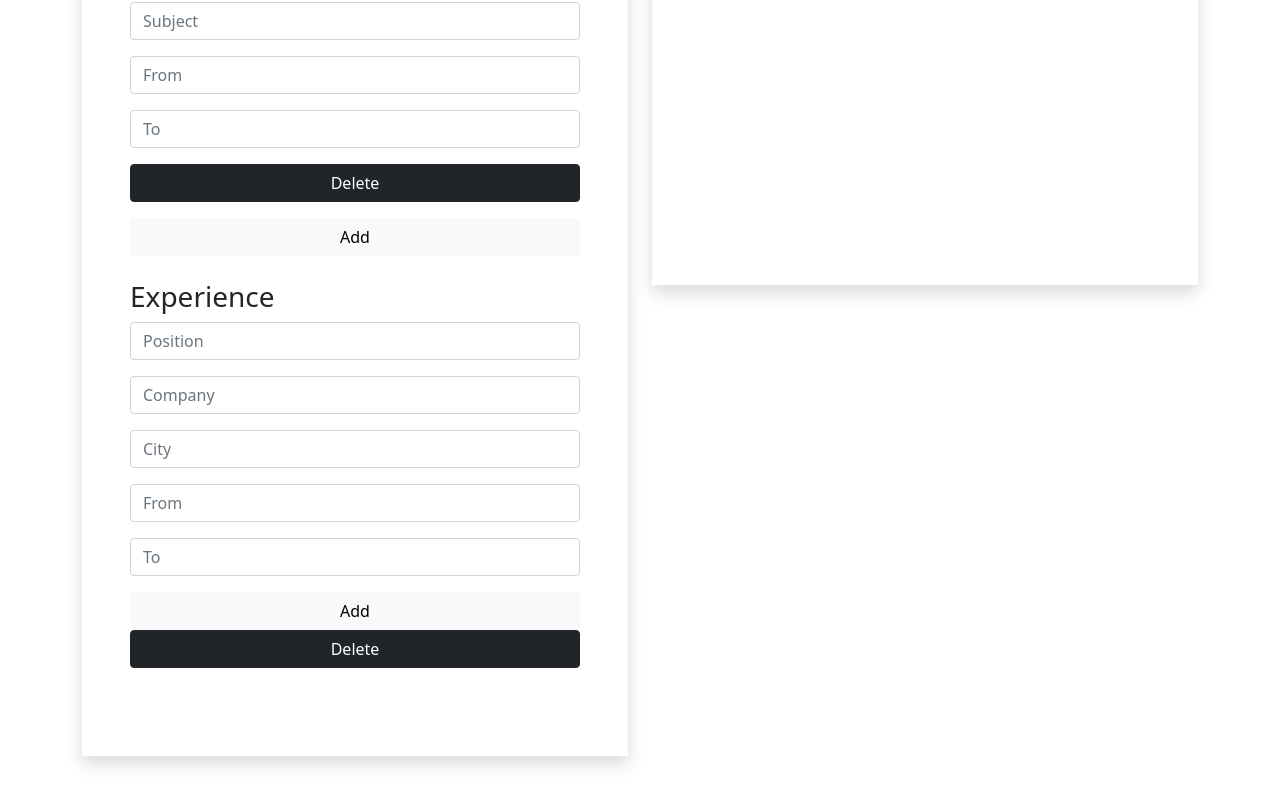
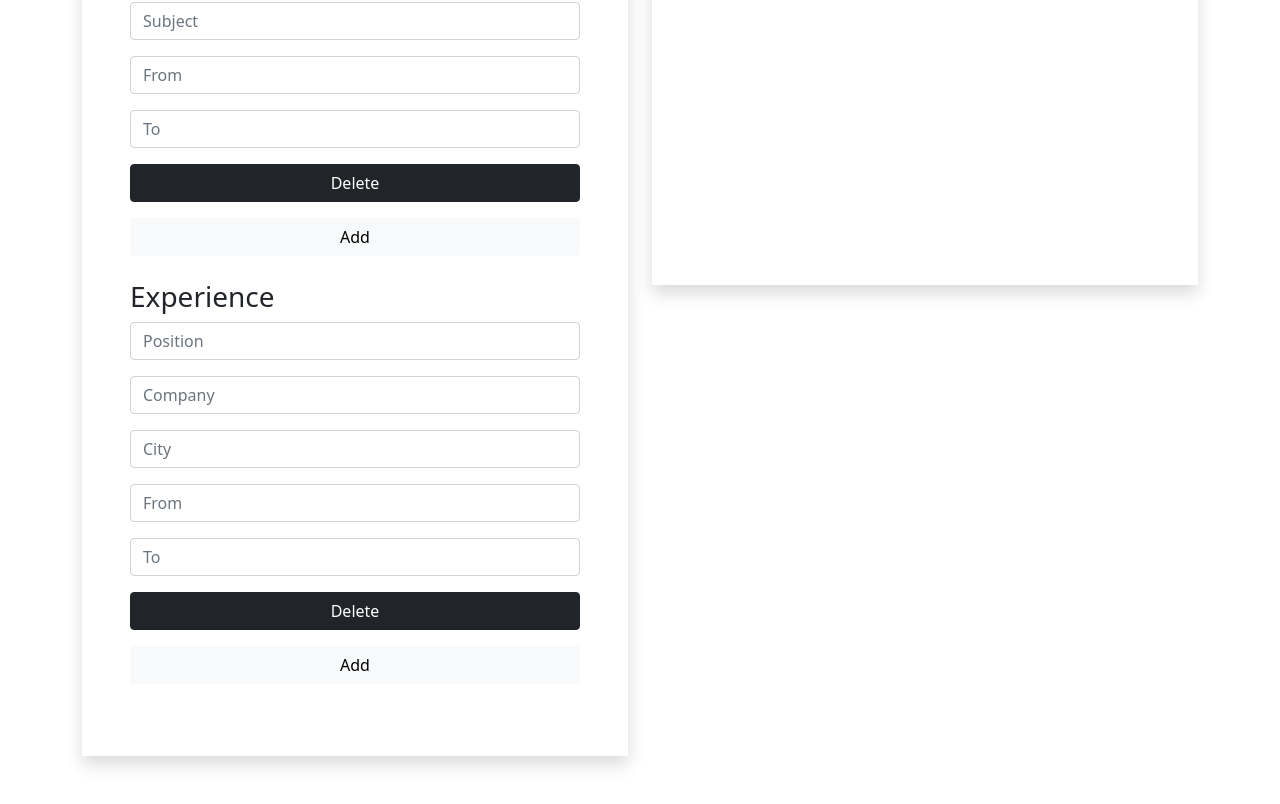
Before and after one commit to AidenM99/CV-Application, a React (Create React App) app: page / in a window 1280 px wide. Shown: the part 686-1490 px from the top of the page. Built offline with nearby package versions, Linux system fonts and the light colour scheme.

Commit message:
Add functionality for adding and deleting experience items

```diff
--- a/src/components/CVForm/CVForm.js
+++ b/src/components/CVForm/CVForm.js
@@ -2,8 +2,15 @@ import Personal from "./Personal";
 import Education from "./Education";
 import Experience from "./Experience";
 
-const CVForm = ({ currentCV, addEducation, deleteEducation }) => {
+const CVForm = ({
+  currentCV,
+  addEducation,
+  deleteEducation,
+  addExperience,
+  deleteExperience,
+}) => {
   const { education } = currentCV;
+  const { experience } = currentCV;
 
   return (
     <div className="col-lg-6">
@@ -14,7 +21,11 @@ const CVForm = ({ currentCV, addEducation, deleteEducation }) => {
           addEducation={addEducation}
           deleteEducation={deleteEducation}
         />
-        <Experience />
+        <Experience
+          experience={experience}
+          addExperience={addExperience}
+          deleteExperience={deleteExperience}
+        />
       </form>
     </div>
   );
--- a/src/components/CVForm/Experience.js
+++ b/src/components/CVForm/Experience.js
@@ -1,55 +1,25 @@
 import Button from "react-bootstrap/Button";
-import { Form } from "react-bootstrap";
+import ExperienceItems from "./ExperienceItems";
 
-const Experience = () => {
+const Experience = ({ experience, addExperience, deleteExperience }) => {
+  const experienceItems = experience.map((experienceItem) => (
+    <ExperienceItems
+      id={experienceItem.id}
+      key={experienceItem.id}
+      deleteExperience={deleteExperience}
+    />
+  ));
+
   return (
     <section className="form-section experience-section">
       <div className="section-heading-container">
         <h3 className="section-heading">Experience</h3>
       </div>
-      <Form.Group>
-        <Form.Control
-          className="mb-3"
-          type="text"
-          id="position"
-          placeholder="Position"
-        />
-      </Form.Group>
-      <Form.Group>
-        <Form.Control
-          className="mb-3"
-          type="text"
-          id="company"
-          placeholder="Company"
-        />
-      </Form.Group>
-      <Form.Group>
-        <Form.Control
-          className="mb-3"
-          type="text"
-          id="city"
-          placeholder="City"
-        />
-      </Form.Group>
-      <Form.Group>
-        <Form.Control
-          className="mb-3"
-          type="text"
-          id="experienceFrom"
-          placeholder="From"
-        />
-      </Form.Group>
-      <Form.Group>
-        <Form.Control
-          className="mb-3"
-          type="text"
-          id="experienceTo"
-          placeholder="To"
-        />
-      </Form.Group>
+      {experienceItems}
       <div className="form-buttons">
-        <Button variant="light">Add</Button>
-        <Button variant="dark">Delete</Button>
+        <Button variant="light" onClick={addExperience}>
+          Add
+        </Button>
       </div>
     </section>
   );
--- /dev/null
+++ b/src/components/CVForm/ExperienceItems.js
@@ -0,0 +1,54 @@
+import { Form } from "react-bootstrap";
+import Button from "react-bootstrap/Button";
+
+const ExperienceItems = ({ id, deleteExperience }) => {
+  return (
+    <>
+      <Form.Group>
+        <Form.Control
+          className="mb-3"
+          type="text"
+          id="position"
+          placeholder="Position"
+        />
+      </Form.Group>
+      <Form.Group>
+        <Form.Control
+          className="mb-3"
+          type="text"
+          id="company"
+          placeholder="Company"
+        />
+      </Form.Group>
+      <Form.Group>
+        <Form.Control
+          className="mb-3"
+          type="text"
+          id="city"
+          placeholder="City"
+        />
+      </Form.Group>
+      <Form.Group>
+        <Form.Control
+          className="mb-3"
+          type="text"
+          id="experienceFrom"
+          placeholder="From"
+        />
+      </Form.Group>
+      <Form.Group>
+        <Form.Control
+          className="mb-3"
+          type="text"
+          id="experienceTo"
+          placeholder="To"
+        />
+      </Form.Group>
+      <Button variant="dark" onClick={() => deleteExperience(id)}>
+        Delete
+      </Button>
+    </>
+  );
+};
+
+export default ExperienceItems;
--- a/src/components/Main.js
+++ b/src/components/Main.js
@@ -25,11 +25,37 @@ const Main = () => {
     }));
   };
 
+  const handleAddExperience = () => {
+    setCV((prevState) => ({
+      ...prevState,
+      experience: [
+        ...prevState.experience,
+        {
+          id: uniqid(),
+          position: "",
+          company: "",
+          city: "",
+          from: "",
+          to: "",
+        },
+      ],
+    }));
+  };
+
   const handleDeleteEducation = (id) => {
     setCV((prevState) => ({
       ...prevState,
       education: prevState.education.filter(
         (educationItem) => educationItem.id !== id
+      ),
+    }));
+  };
+
+  const handleDeleteExperience = (id) => {
+    setCV((prevState) => ({
+      ...prevState,
+      experience: prevState.experience.filter(
+        (experienceItem) => experienceItem.id !== id
       ),
     }));
   };
@@ -41,6 +67,8 @@ const Main = () => {
           currentCV={cv}
           addEducation={handleAddEducation}
           deleteEducation={handleDeleteEducation}
+          addExperience={handleAddExperience}
+          deleteExperience={handleDeleteExperience}
         />
         <CVPreview />
       </div>
```
